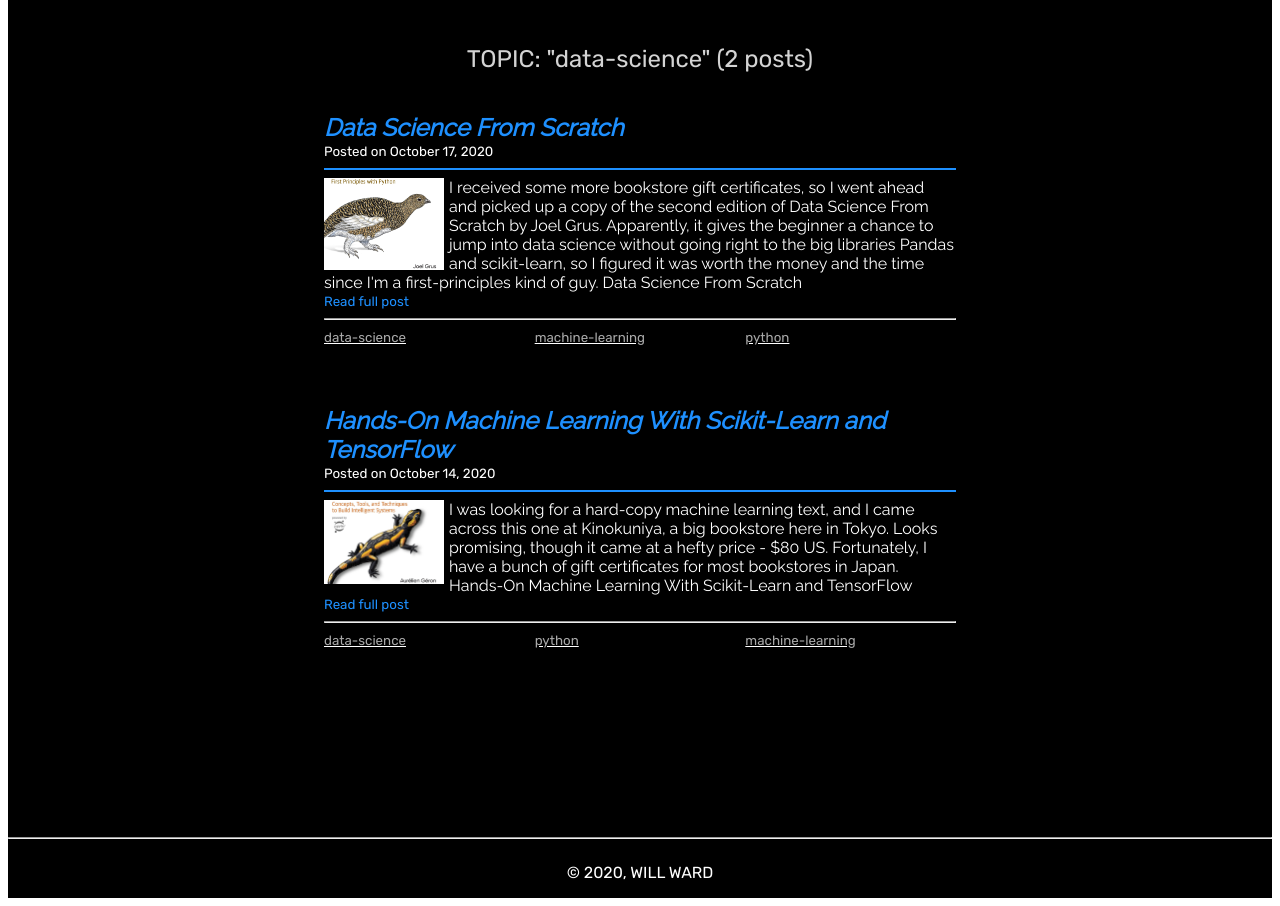
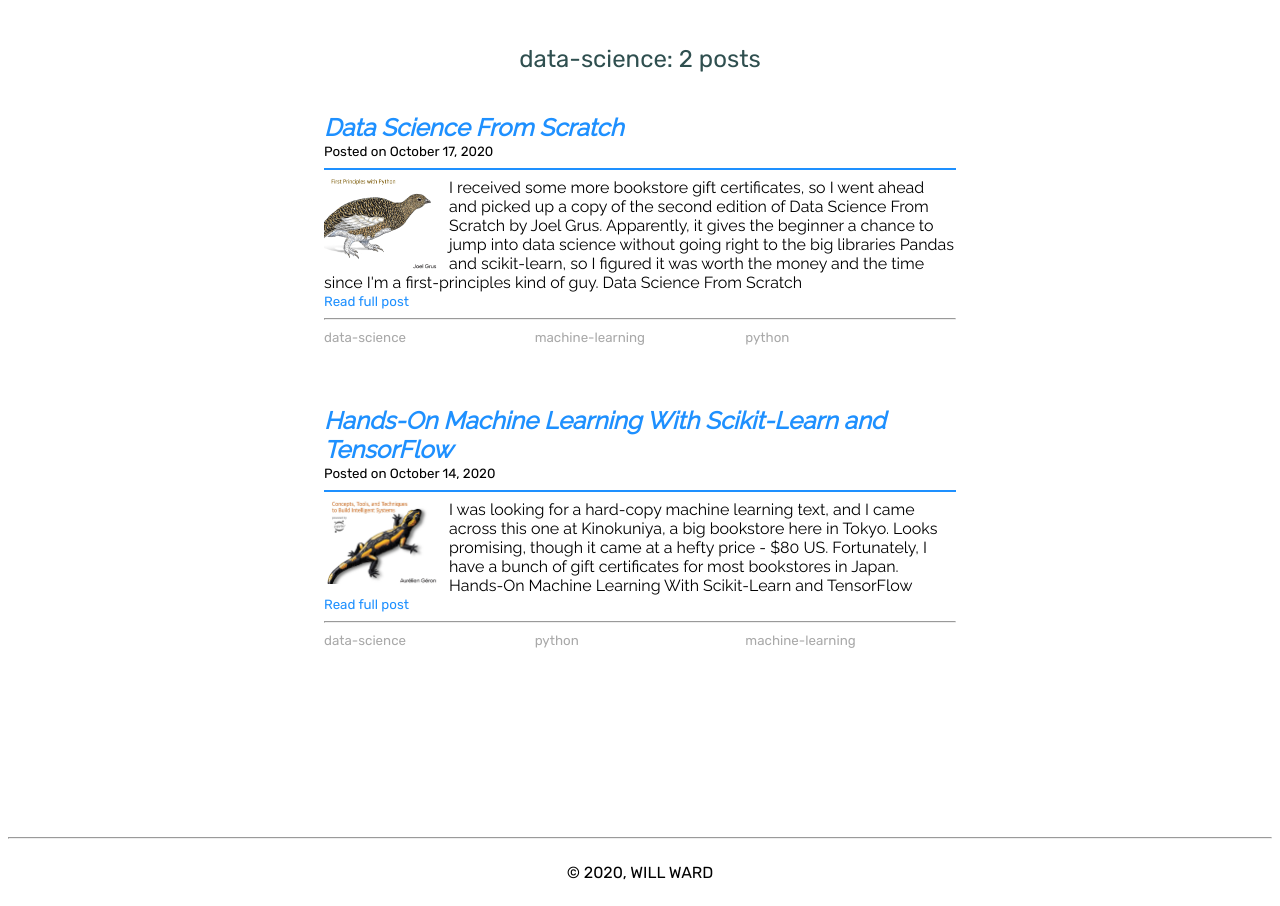
Before and after one commit to willjw3/blogsite, a Gatsby site: page /tags/data-science/ in a window 1280 px wide. Shown: the part 103-1009 px from the top of the page. Built offline with nearby package versions, Linux system fonts and the light colour scheme; Gatsby itself is replaced by a stand-in of ours; a web font is replaced by a local one.

Commit message:
Changed background color and tag page heading

```diff
--- a/src/styles/tagTemplate.scss
+++ b/src/styles/tagTemplate.scss
@@ -3,14 +3,13 @@
     flex-direction: column;
     justify-content: space-between;
     min-height: 100vh;
-    background: black;
     &-body {
         margin: 15vh auto;
         width: 50%;
         & h2 {
             margin-bottom: 40px;
             font-family: Rubik;
-            color: lightgray;
+            color: darkslategray;
             font-weight: 200;
             font-style: normal;
             text-align: center;
@@ -30,7 +29,6 @@
                 }
             }
             &-date {
-                color: white;
                 font-family: Rubik;
             }
             &-under {
@@ -39,7 +37,6 @@
             & p {
                 margin-bottom: 0;
                 margin-top: 0;
-                color: white;
                 font-family: Raleway;
             }
             & small {
--- a/src/templates/tagTemplate.js
+++ b/src/templates/tagTemplate.js
@@ -12,7 +12,7 @@
     const posts = data.allMarkdownRemark.edges;
     const { tag } = pageContext;
     const { totalCount } = data.allMarkdownRemark;
-    const tagHeader = `TOPIC: "${tag}" (${totalCount} post${totalCount === 1 ? "" : "s"})`;
+    const tagHeader = `${tag}: ${totalCount} post${totalCount === 1 ? "" : "s"}`;
 
     return (
         <Layout>
@@ -51,7 +51,7 @@
                     )
                 })}
                 </div>
-                <Footer content="dark" siteTitle={siteTitle} />
+                <Footer content="light" siteTitle={siteTitle} />
             </div>
         </Layout>
     );
```
